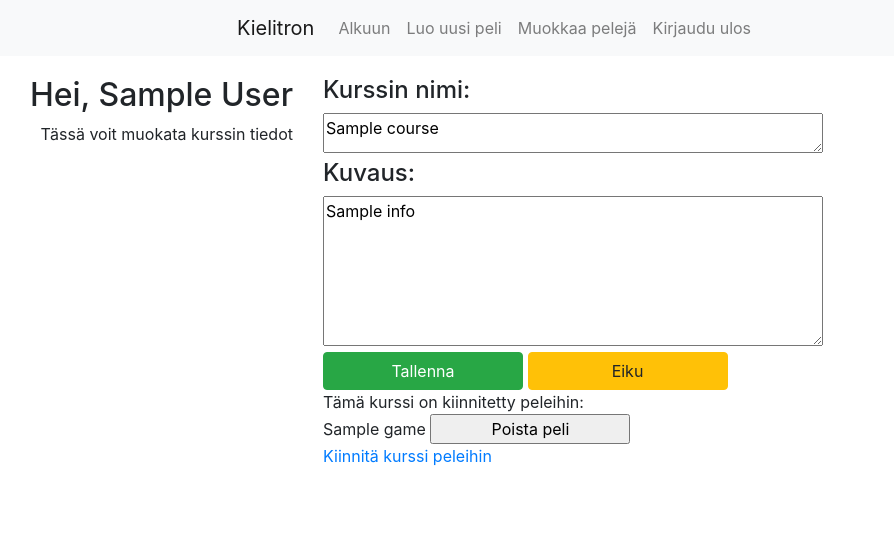
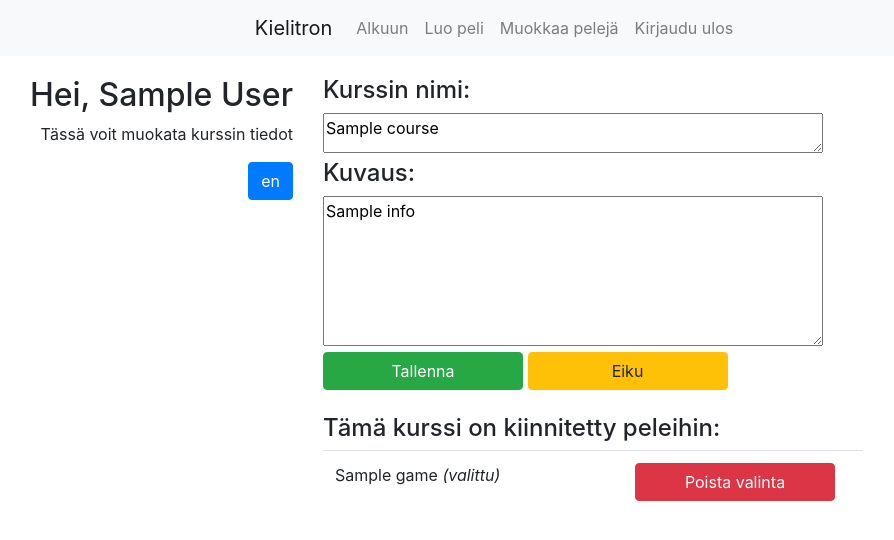
Before and after one commit to rujaraju/kielipelisovellus, a Flask app: template templates/editcourse.html in a window 1280 px wide. Shown: the top 540 px of the page, without its empty margins (142-1036 px from the left). Run offline with Flask 2, Linux system fonts and the light colour scheme; the visitor is signed in with stand-in values (Sample User, id 1); the template is opened without the code that fills it: most values are stand-ins (such as "Sample title", 1, 10 or a date in 2020); some libraries are stand-ins or nearby versions.

Commit message:
more structurework

```diff
--- a/static/main.css
+++ b/static/main.css
@@ -24,3 +24,7 @@ form .btn {
 .editcourse input[name="coursename"]{
     width: 500px;
 }
+
+.langbutton {
+    margin-bottom: 5px;
+}
--- a/templates/editcourse.html
+++ b/templates/editcourse.html
@@ -4,13 +4,53 @@
 {% block header %}
 
 <h2>Hei, {{ session.firstname }}</h2>
+{% if gameview %}
+<a class="btn btn-primary langbutton" href="/kurssihallinta/{{ session.course }}" role="button">Muokkaa kurssin perustiedot</a> <br>
+{% else %}
 <p>Tässä voit muokata kurssin tiedot</p>
+{% endif %}
+{% if langs %}
+{% for lang in langs %}
+<a class="btn btn-primary langbutton" href="/kurssihallinta/{{ session.course }}/{{ lang.langname.lower() }}" role="button">{{ lang.langname}}</a> <br>
+{% endfor %}
+{% else %}
+<a class="btn btn-primary" href="/kurssihallinta/{{session.course}}/kielet" role="button">Kiinnitä kurssi peleihin</a>
+{% endif %}
 
 {% endblock %}
 
 
 {% block content %}
+{% if gameview %}
+<table class="table">
+{% for game in games %}
+<tr>
+    <td style="width:300px">
+        {{game.gamename}}
+        {% if (game.id,) not in chosen %}{% else %} <i>(valittu)</i>{% endif %}
+    </td>
+    <td>
+        {% if (game.id,) not in chosen %}
+        <form action="/choosegame" method="POST">
+          <input type="hidden" name="csrf_token" value="{{ session.csrf_token }}">
+          <input type="hidden" name="game_id" value="{{ game.id }}">
+          <input class="btn btn-success" type="submit" value="Valitse">
+        </form  >
+        {% else %}
+        <form action="/unchoosegame" method="POST">
+          <input type="hidden" name="csrf_token" value="{{ session.csrf_token }}">
+          <input type="hidden" name="game_id" value="{{ game.id }}">
 
+          <input class="btn btn-danger" type="submit" value="Poista valinta">
+        </form>
+        {% endif %}
+    </td>
+</tr>
+{% endfor %}
+</table>
+
+
+{% else %}
 <form class="editcourse" action="/createcourse" method="POST">
     <h4>Kurssin nimi:</h4>
         <textarea name="coursename" style="width:500px; height:40px;">
@@ -22,20 +62,35 @@
         </textarea><br>
         <input type="hidden" name="csrf_token" value="{{ session.csrf_token }}">
         <input type="submit" class="btn btn-success" value="Tallenna">
-        <a class="btn btn-warning" href="/luokurssi" role="button">Eiku</a>
+        <a class="btn btn-warning" href="/kurssivalinta" role="button">Eiku</a>
     </form>
+
+
 {% if games %}
-    Tämä kurssi on kiinnitetty peleihin:
+<br />
+    <h4>Tämä kurssi on kiinnitetty peleihin:</h4>
+    <table class="table">
         {% for game in games %}
+        <tr>
+            <td style="width:300px">
+                {{game.gamename}}
+                <i>(valittu)</i>
+            </td>
+            <td>
                 <form action="/unchoosegame" method="POST">
-        {{game.gamename}}
                   <input type="hidden" name="csrf_token" value="{{ session.csrf_token }}">
                   <input type="hidden" name="game_id" value="{{ game.id }}">
-        <input type="submit" value="Poista peli">
-      </form  >
+
+                  <input class="btn btn-danger" type="submit" value="Poista valinta">
+                </form>
+
+            </td>
+        </tr>
         {% endfor %}
+        </table>
+
     {% endif %}
-    <a href="/kielivalinta">Kiinnitä kurssi peleihin</a>
+{% endif %}
 
 {% endblock %}
 
--- a/templates/layout.html
+++ b/templates/layout.html
@@ -11,7 +11,7 @@
 <title>Kielitron</title>
 <div class="container">
   <nav class="navbar navbar-expand-sm justify-content-md-center navbar-light bg-light" style="margin-bottom: 20px;">
-    <a class="navbar-brand" href="#">Kielitron</a>
+    <a class="navbar-brand" href="/">Kielitron</a>
     {% if session.user_id %}
     <ul class="navbar-nav">
       <li class="nav-item">
@@ -19,7 +19,7 @@
       </li>
       {% if session.authority > 0%}
       <li class="nav-item">
-        <a class="nav-link" href="/luopeli">Luo uusi peli</a>
+        <a class="nav-link" href="/luopeli">Luo peli</a>
       </li>
       <li class="nav-item">
         <a class="nav-link" href="/omatpelit">Muokkaa pelejä</a>
```
Also changed, not shown: routes.py (+53 -43 lines), templates/choosegame.html (deleted, +0 -23 lines), templates/chooselang.html (deleted, +0 -8 lines). Lines whose indentation alone changed are shown as unchanged.
